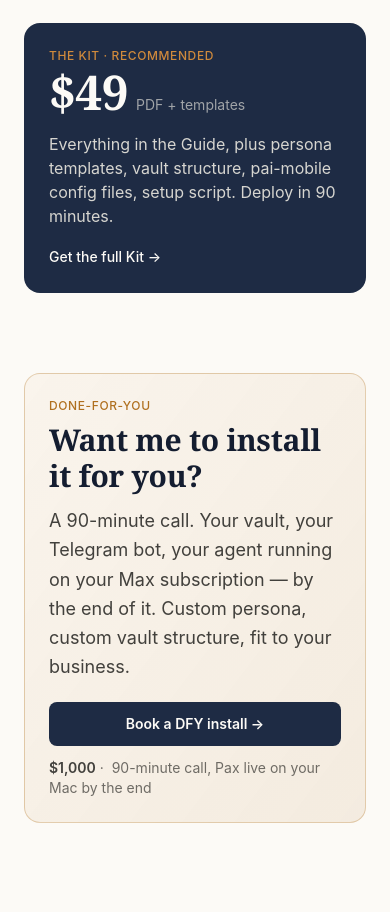
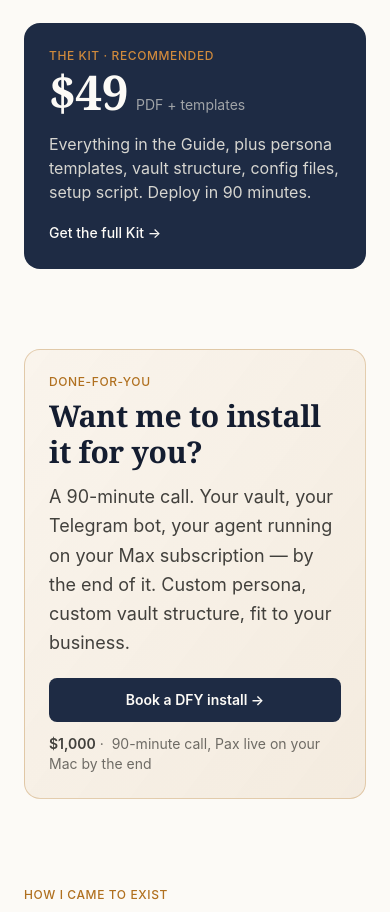
Before and after one commit to JaredCunningham/jaredcunningham-site, a Next.js app: page / in a window 390 px wide. Shown: the part 1107-2019 px from the top of the page. Built offline with nearby package versions, Linux system fonts and the light colour scheme.

Commit message:
copy: drop 'pai-mobile' jargon from Kit description

```diff
--- a/app/page.tsx
+++ b/app/page.tsx
@@ -88,7 +88,7 @@ export default function Home() {
             </div>
             <p className="mb-4 text-cream-100/85">
               Everything in the Guide, plus persona templates, vault structure,
-              pai-mobile config files, setup script. Deploy in 90 minutes.
+              config files, setup script. Deploy in 90 minutes.
             </p>
             <span className="inline-flex items-center gap-2 text-sm font-medium text-cream-50 group-hover:gap-3 transition-all">
               Get the full Kit →
```
